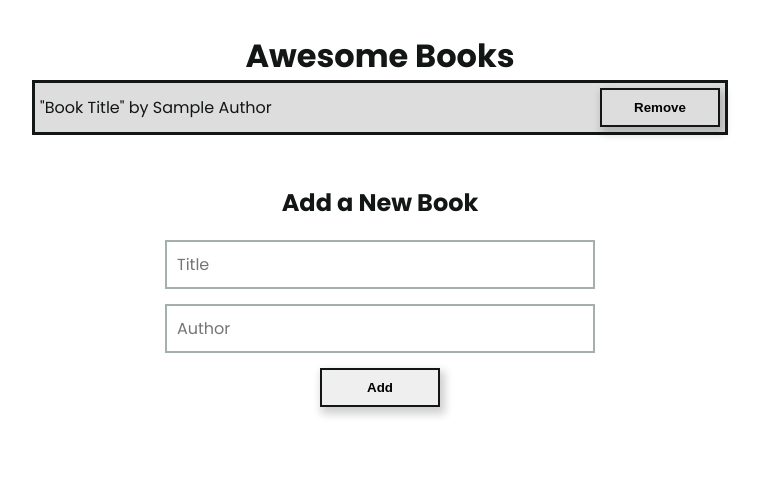
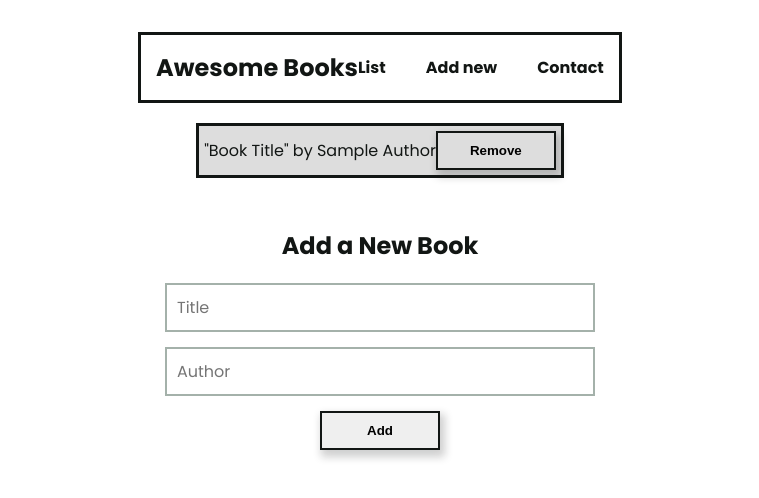
Before and after one commit to Ambient567/Awesome-Books, a website: page index.html in a window 1280 px wide. Shown: the whole page, without its empty margins (260-1019 px from the left). Drawn offline with Linux system fonts and the light colour scheme.

Commit message:
Add navbar

```diff
--- a/index.html
+++ b/index.html
@@ -13,7 +13,16 @@
 </head>
 
 <body>
-    <h1>Awesome Books</h1>
+    <header>
+        <nav id="navbar">
+            <a href="index.html" class="logo"><h1>Awesome Books</h1></a>
+            <ul>
+                <li><a href="#list">List</a></li>
+                <li><a href="#add-new">Add new</a></li>
+                <li><a href="#contact">Contact</a></li>
+            </ul>
+        </nav>
+    </header>
     <section id="books-section">
         <ul class="book-container">
             <!-- content Goes here -->
--- a/styles/style.scss
+++ b/styles/style.scss
@@ -1,5 +1,5 @@
 @import url("https://fonts.googleapis.com/css2?family=Poppins:wght@400;500;600;700&display=swap");
-/* stylelint-disable csstree/validator */
+
 *,
 *::after,
 *::before {
@@ -9,11 +9,14 @@
   box-sizing: border-box;
   list-style: none;
 }
+
 // Colors
 $success: #33ca7f;
 $danger: #e01541;
 $dark: #121614;
 $light: #a4b1aa;
+$primary: #446df6;
+$borders: 3px solid $dark;
 
 // box Shadow
 $boxs: 3px 5px 8px 2px;
@@ -23,11 +26,17 @@ $transition: all 250ms ease-out;
 
 body {
   font-family: 'Poppins', sans-serif;
-  display: grid;
   place-items: center;
   padding: 32px;
   color: $dark;
 }
+
+// General styling for links
+a {
+  text-decoration: none;
+  color: inherit;
+}
+
 // General styling for Buttons
 button {
   box-shadow: $boxs rgba($dark, 0.2);
@@ -47,6 +56,26 @@ button {
   }
 }
 
+// Navbar
+#navbar {
+  display: flex;
+  justify-content: space-between;
+  align-items: center;
+  border: $borders;
+  margin-bottom: 20px;
+  padding: 15px;
+
+  ul {
+    display: flex;
+    gap: 40px;
+    font-weight: bold;
+    transition: $transition;
+
+    li:hover {
+      color: $primary;
+    }
+  }
+}
 // Books Section (Book List)
 .book-container {
   display: flex;
@@ -59,7 +88,6 @@ button {
 
   li {
     display: flex;
-    width: 690px;
     padding: 5px;
     align-items: center;
     justify-content: space-between;
```
Also changed, not shown: styles/style.css, 1 other file.
